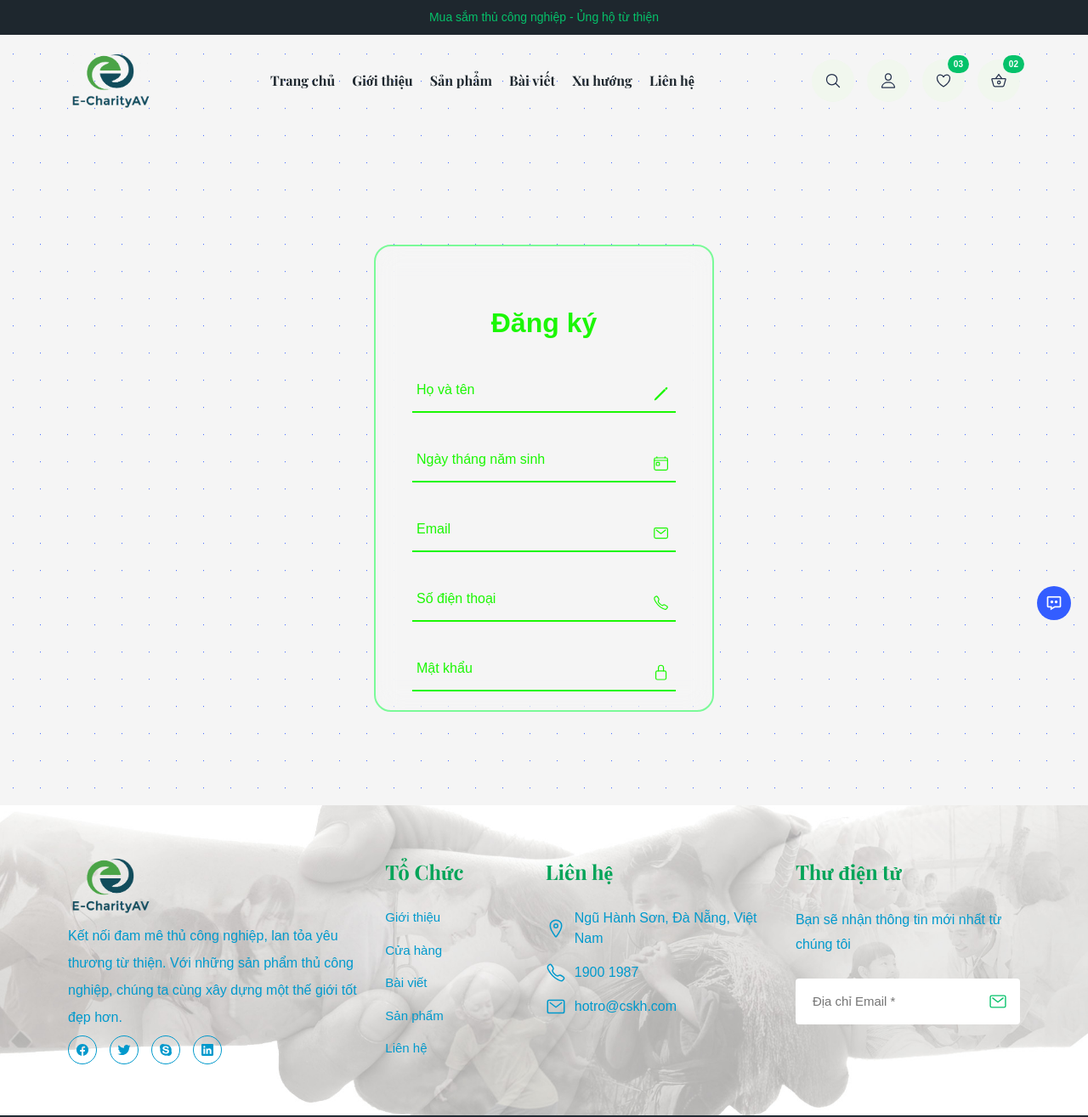
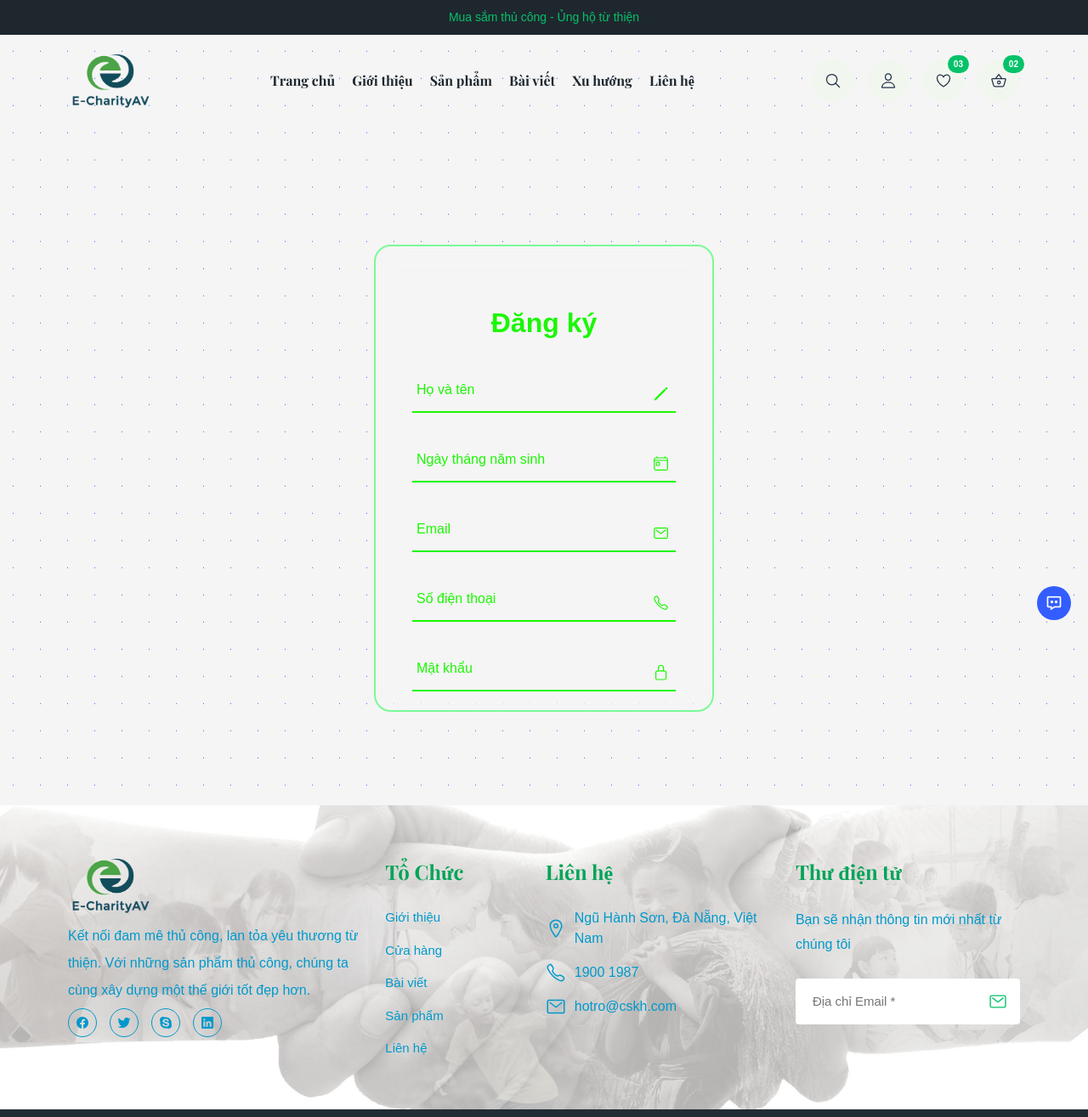
Before and after one commit to phamtuan102/DoAnCS01, a plain HTML site: page dangky.html in a window 1280 px wide. Shown: the top 1315 px of the page at 85% size. Drawn offline with nearby package versions, Linux system fonts and the light colour scheme; a web font is replaced by a local one.

Commit message:
Update dangky.html

```diff
--- a/dangky.html
+++ b/dangky.html
@@ -61,7 +61,7 @@
 
     <div class="top-bar">
       <div class="container">
-        <p>Mua sắm thủ công nghiệp - Ủng hộ từ thiện</p>
+        <p>Mua sắm thủ công - Ủng hộ từ thiện</p>
       </div>
     </div>
 
@@ -378,8 +378,8 @@
           <a href="./index.html" class="logo"><img src="./logo.png"  width="100" height="100"></a>
 
           <p class="footer-text">
-            Kết nối đam mê thủ công nghiệp, lan tỏa yêu thương từ thiện.
-            Với những sản phẩm thủ công nghiệp, chúng ta cùng xây dựng một thế giới tốt đẹp hơn.
+            Kết nối đam mê thủ công, lan tỏa yêu thương từ thiện.
+            Với những sản phẩm thủ công, chúng ta cùng xây dựng một thế giới tốt đẹp hơn.
           </p>
 
           <ul class="social-list">
```
